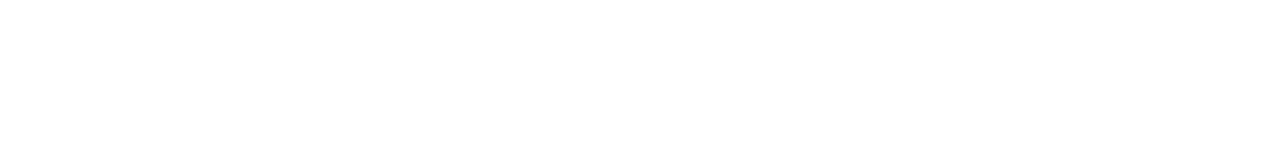
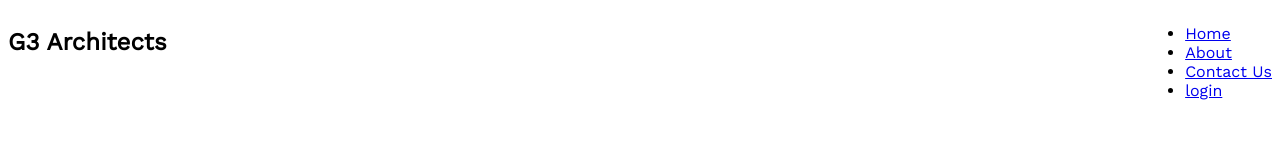
Before and after one commit to NaimulHasanEmon/G3-Architect-Website, a plain HTML site: page index.html in a window 1280 px wide. Drawn offline with nearby package versions, Linux system fonts and the light colour scheme.

Commit message:
text font added

```diff
--- a/Styles/style.css
+++ b/Styles/style.css
@@ -0,0 +1,12 @@
+* {
+    font-family: 'Work Sans', sans-serif;
+}
+
+.nav-list {
+    text-decoration: none;
+}
+
+.header-nav {
+    display: flex;
+    justify-content: space-between;
+}
--- a/index.html
+++ b/index.html
@@ -6,11 +6,22 @@
     <meta name="viewport" content="width=device-width, initial-scale=1.0">
     <title>G3-Practice</title>
     <link rel="stylesheet" href="Styles/style.css">
+    <link rel="preconnect" href="https://fonts.googleapis.com">
+    <link rel="preconnect" href="https://fonts.gstatic.com" crossorigin>
+    <link href="https://fonts.googleapis.com/css2?family=Work+Sans&display=swap" rel="stylesheet">
 </head>
 
 <body>
-    <header>
-
+    <header class="header">
+        <nav class="header-nav">
+            <h1 class="header-h1">G3 Architects</h1>
+            <ul class="nav-list">
+                <li><a href="home.html">Home</a></li>
+                <li><a href="about.html">About</a></li>
+                <li><a href="contact-us.html">Contact Us</a></li>
+                <li><a href="login.html">login</a></li>
+            </ul>
+        </nav>
     </header>
     <main>
 
```
